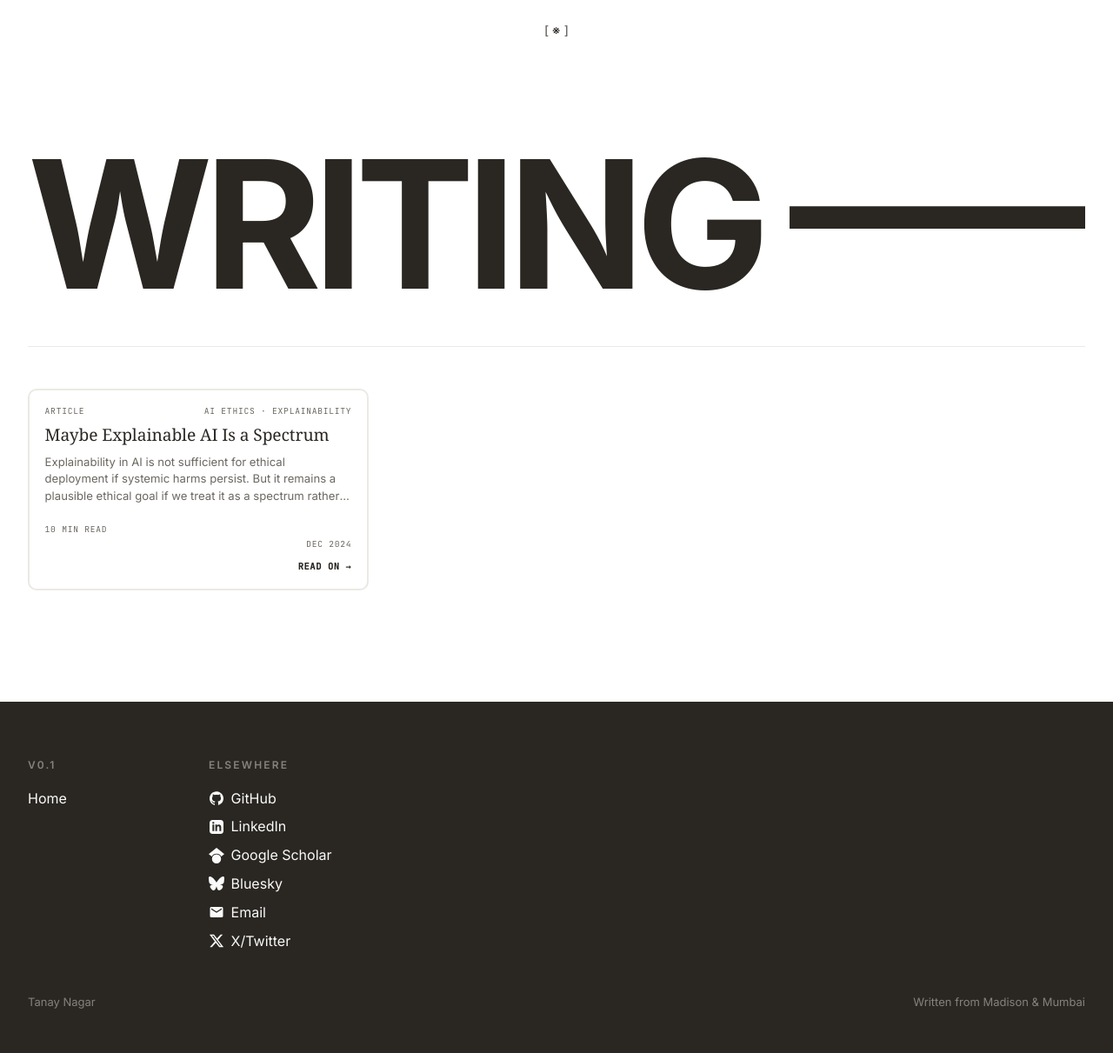
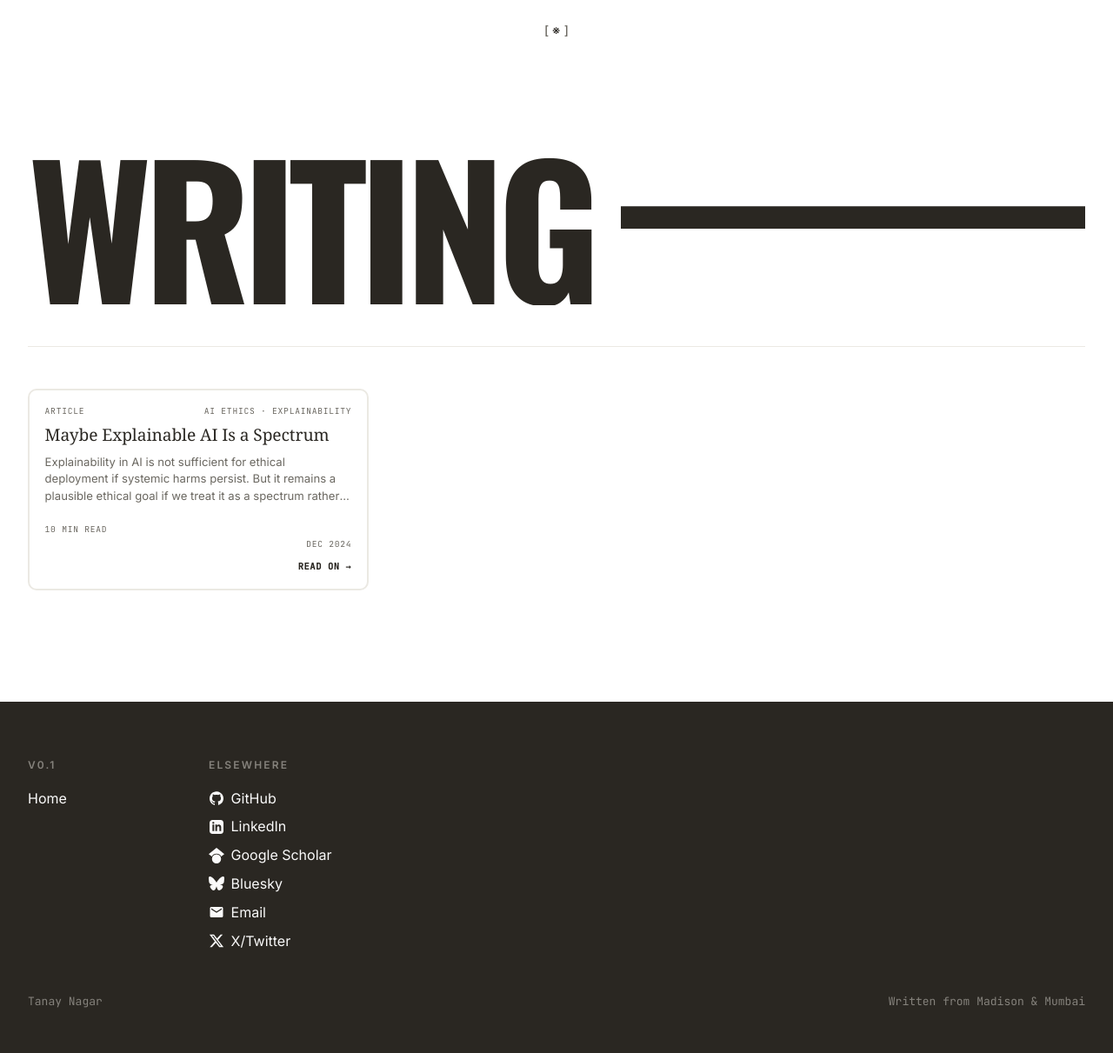
Before and after one commit to tnagar72/tnagar72.github.io, a Jekyll site: the page built from writing.html, in a window 1280 px wide. Shown: the whole page at 87% size. Built offline with Jekyll 4.4.1, drawn with Linux system fonts in a browser that asks for light colours; some web fonts are replaced.

Commit message:
fix(writing): redeclare display + mono font tokens in writing-index.css
The Anton/Oswald font swap landed in main.css :root, but the
writing-index layout uses post-head.html, which does NOT load
main.css. So --font-display-condensed resolved to empty string,
and the WRITING title silently inherited Inter from <body>.

Redeclare both tokens on body.layout-writing-index so the layout
is self-contained and doesn't depend on main.css being loaded.

The main.css declarations stay in place for any future homepage
or default-layout consumer that wants the same tokens.

```diff
--- a/assets/css/writing-index.css
+++ b/assets/css/writing-index.css
@@ -41,7 +41,15 @@
 
 body.layout-writing-index {
   /* Page-scoped tokens. Kept off :root so the global palette stays
-     small; opting in via the body class is explicit and reversible. */
+     small; opting in via the body class is explicit and reversible.
+
+     --font-display-condensed and --font-mono-display also live in
+     main.css :root, but main.css is NOT loaded by post-head.html
+     (which the writing-index layout uses). Redeclaring them here
+     keeps the writing-index layout self-contained, so future
+     post-head.html consumers don't have to learn about main.css. */
+  --font-display-condensed: 'Oswald', 'Manuka', 'Impact', sans-serif;
+  --font-mono-display: 'Spline Sans Mono', 'JetBrains Mono', ui-monospace, monospace;
   --ease-strong: cubic-bezier(0.77, 0, 0.175, 1);
   --t-fast: 140ms;
   --t-mid: 220ms;
```
